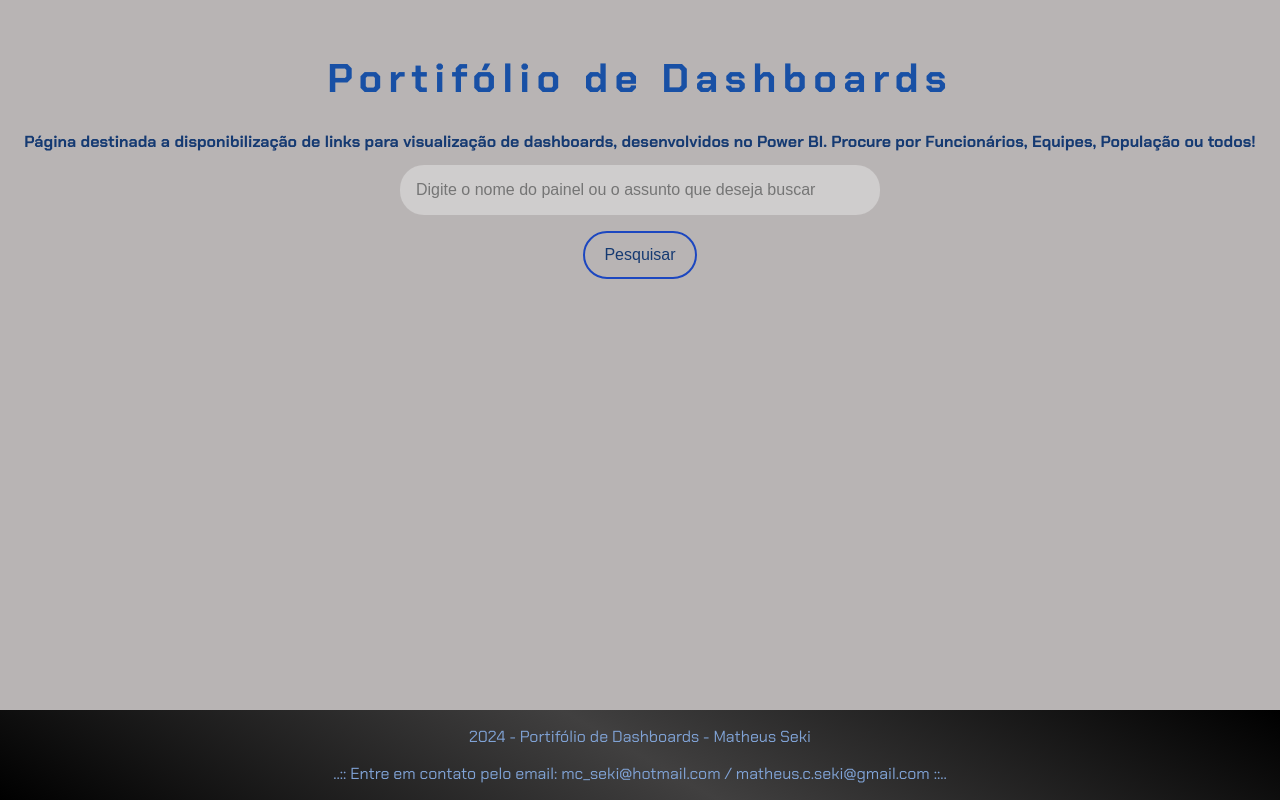
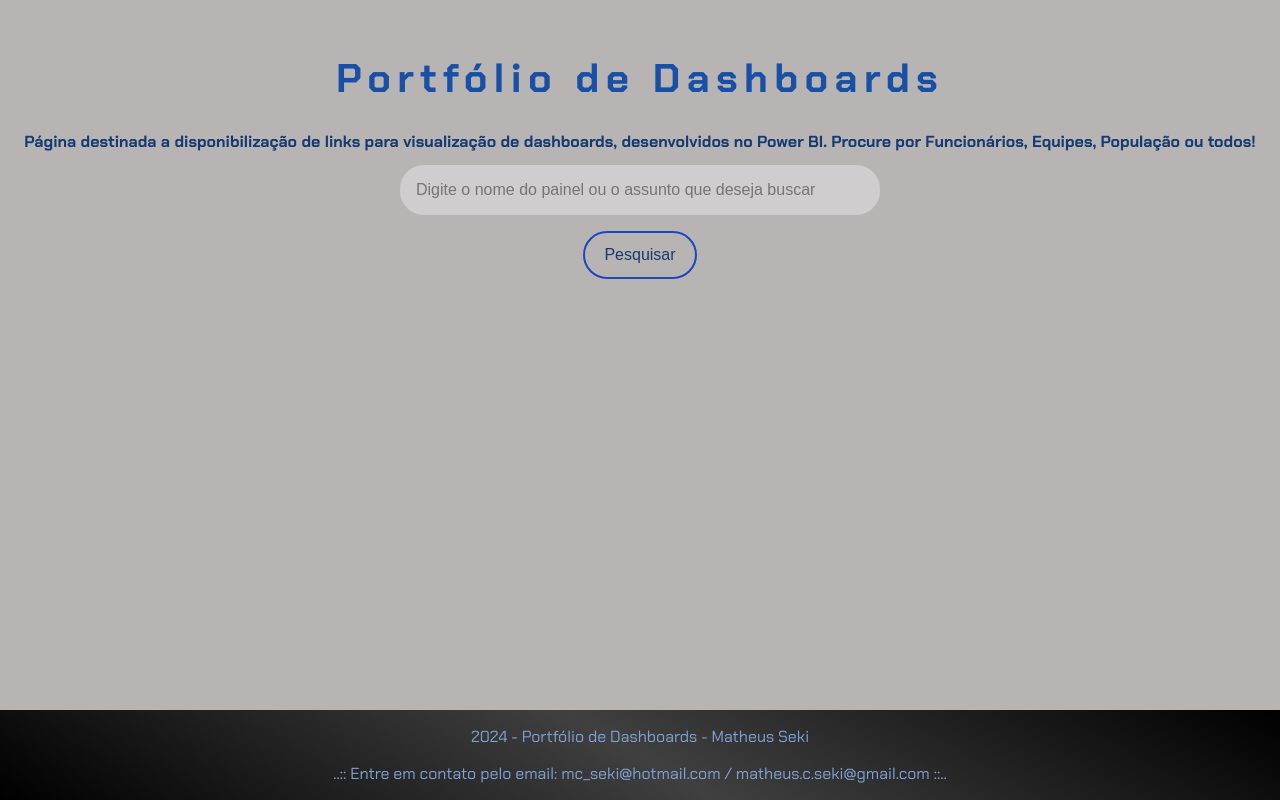
Before and after one commit to mcseki/portfolio_dashboards, a plain HTML site: page index.html in a window 1280 px wide. Drawn offline with Linux system fonts and the light colour scheme.

Commit message:
Update index.html
atualiza portfolio

```diff
--- a/index.html
+++ b/index.html
@@ -8,7 +8,7 @@
 </head>
 <body>
     <header>
-        <h1>Portifólio de Dashboards</h1>
+        <h1>Portfólio de Dashboards</h1>
         <h2>Página destinada a disponibilização de links para visualização de dashboards, desenvolvidos no Power BI. Procure por Funcionários, Equipes, População ou todos!</h2>
     </header>
     <main>
@@ -20,7 +20,7 @@
         </section>
     </main>
     <footer>
-        <p>2024 - Portifólio de Dashboards - Matheus Seki</p>
+        <p>2024 - Portfólio de Dashboards - Matheus Seki</p>
         <p>..:: Entre em contato pelo email: mc_seki@hotmail.com / matheus.c.seki@gmail.com ::..</p>
     </footer>
 
```
